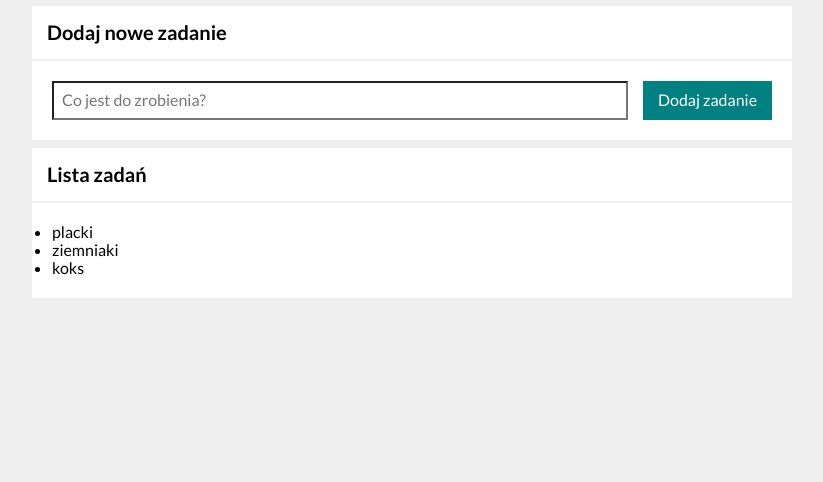
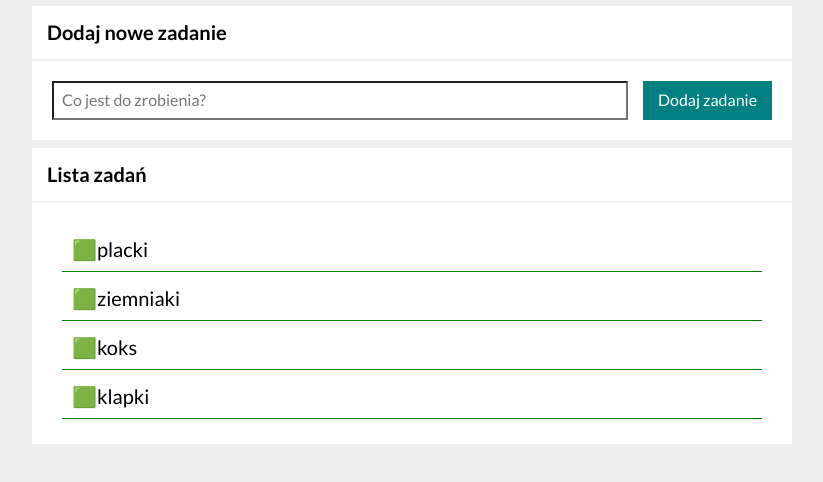
Before and after one commit to jakubzuber/todo-list, a plain HTML site: page index.html in a window 1280 px wide. Shown: the part 94-576 px from the top of the page, without its empty margins (228-1051 px from the left). Drawn offline with nearby package versions, Linux system fonts and the light colour scheme.

Commit message:
list look update

```diff
--- a/css/toDoList.css
+++ b/css/toDoList.css
@@ -41,5 +41,13 @@
     background-color: white;
     padding: 20px;
     margin: 1px 20px 1px 20px;
+    list-style: inside;
+}
 
+.taskList__tasks {
+    margin: 5px 10px;
+    padding: 10px;
+    border-bottom: 1px solid green;
+    list-style-type: "🟩";
+    font-size: 20px;
 }
--- a/index.html
+++ b/index.html
@@ -36,9 +36,10 @@
             <h2 class="section__header">Lista zadań</h2>
         </div>
         <ul class="taskList">
-            <li>placki</li>
-            <li>ziemniaki</li>
-            <li>koks</li>
+            <li class="taskList__tasks">placki</li>
+            <li class="taskList__tasks">ziemniaki</li>
+            <li class="taskList__tasks">koks</li>
+            <li class="taskList__tasks">klapki</li>
         </ul>
     </section>
 </body>
```
